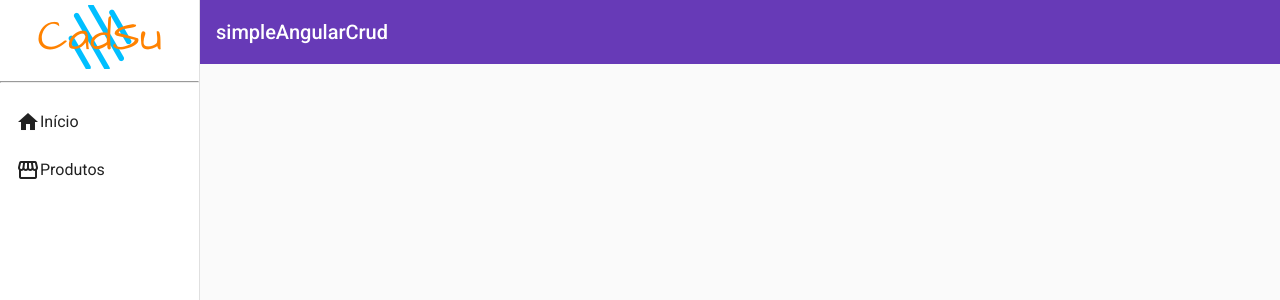
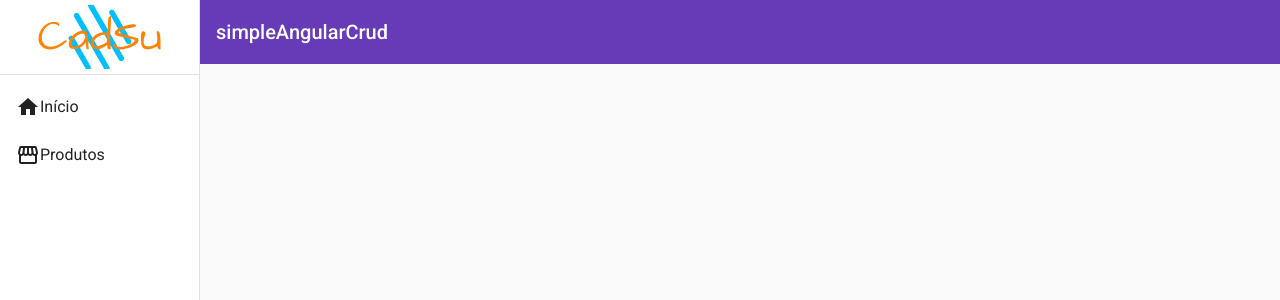
Before and after one commit to LucasLevyOB/front_end--project--simple_angular_crud, an Angular app: page / in a window 1280 px wide. Shown: the top 300 px of the page. Built offline with nearby package versions, Linux system fonts and the light colour scheme.

Commit message:
Adding mat-divider

```diff
--- a/src/app/components/templates/side-nav/side-nav.component.html
+++ b/src/app/components/templates/side-nav/side-nav.component.html
@@ -6,10 +6,10 @@
     <mat-toolbar id="div-logo">
       <img src="../../../../assets/cadusu.png" alt="">
     </mat-toolbar>
-    <hr class="divider">
+    <mat-divider></mat-divider>
     <mat-nav-list>
       <a mat-list-item routerLink="/">
-        <i class="material-icons">
+        <i class="material-icons secundary">
           home
         </i>
         Início
```
